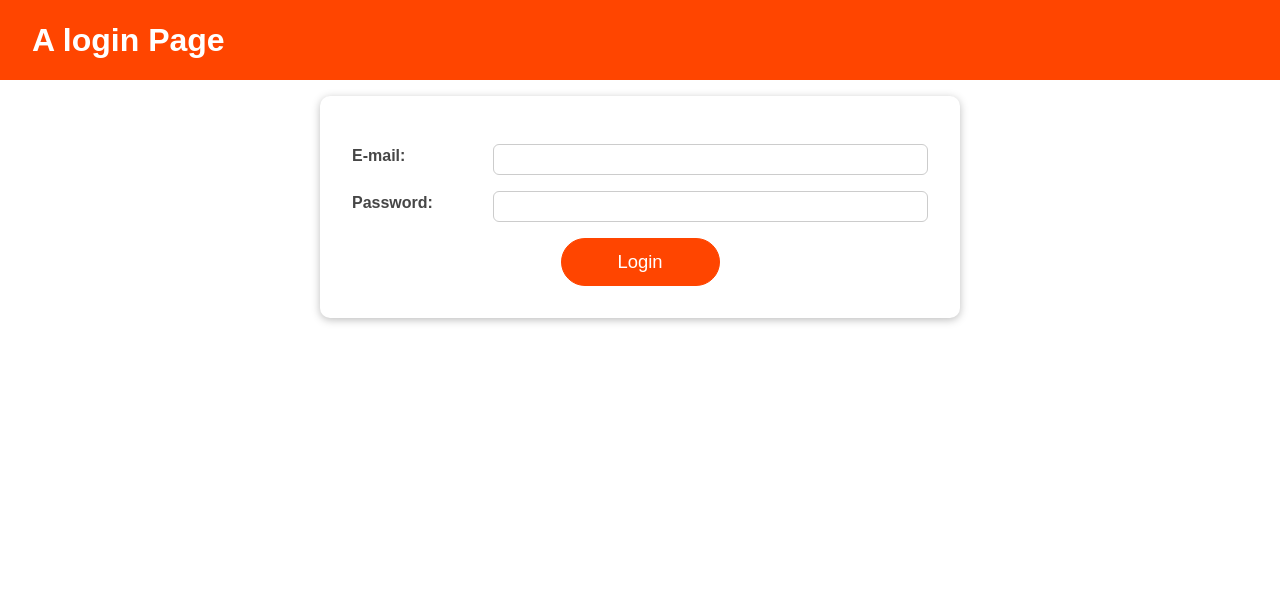
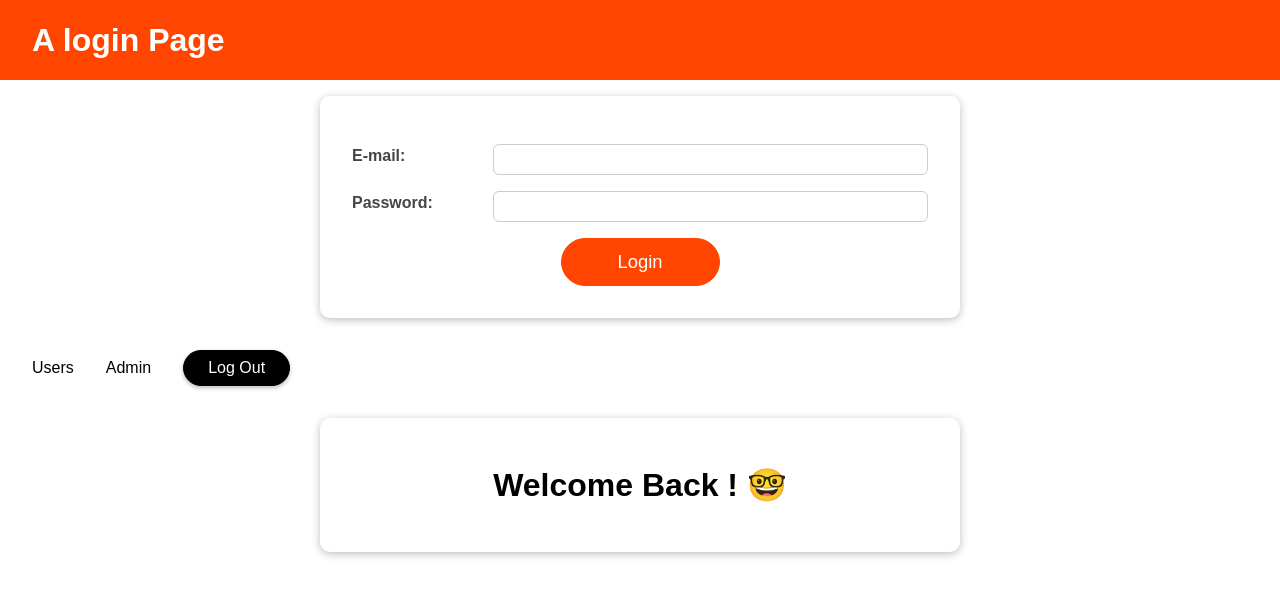
Before and after one commit to MwauStephen/React-Logg-In, a React (Create React App) app: page / in a window 1280 px wide. Shown: the top 596 px of the page. Built offline with nearby package versions, Linux system fonts and the light colour scheme.

Commit message:
added state to render home page conditionally

```diff
--- a/src/App.js
+++ b/src/App.js
@@ -1,6 +1,8 @@
-import React, { Fragment } from "react";
+import React, { useState, Fragment } from "react";
 import MainHeader from "./Components/MainHeader/MainHeader";
 import Login from "./Components/Login/Login";
+import Navigation from "./Components/MainHeader/Navigation";
+import Home from "./Components/Home/Home";
 
 function App() {
   return (
@@ -8,6 +10,8 @@ function App() {
       <MainHeader />
       <main>
         <Login />
+        <Navigation />
+        <Home />
       </main>
     </Fragment>
   );
```
